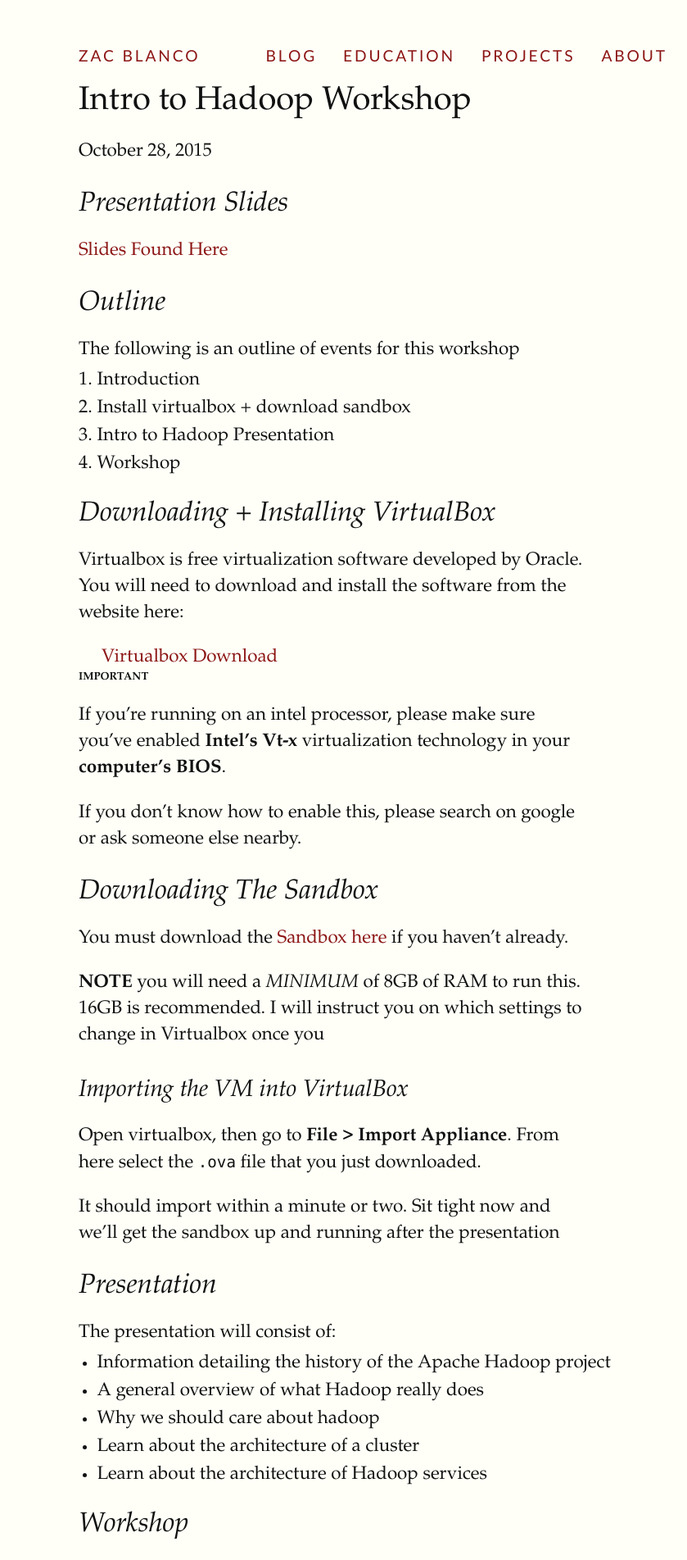
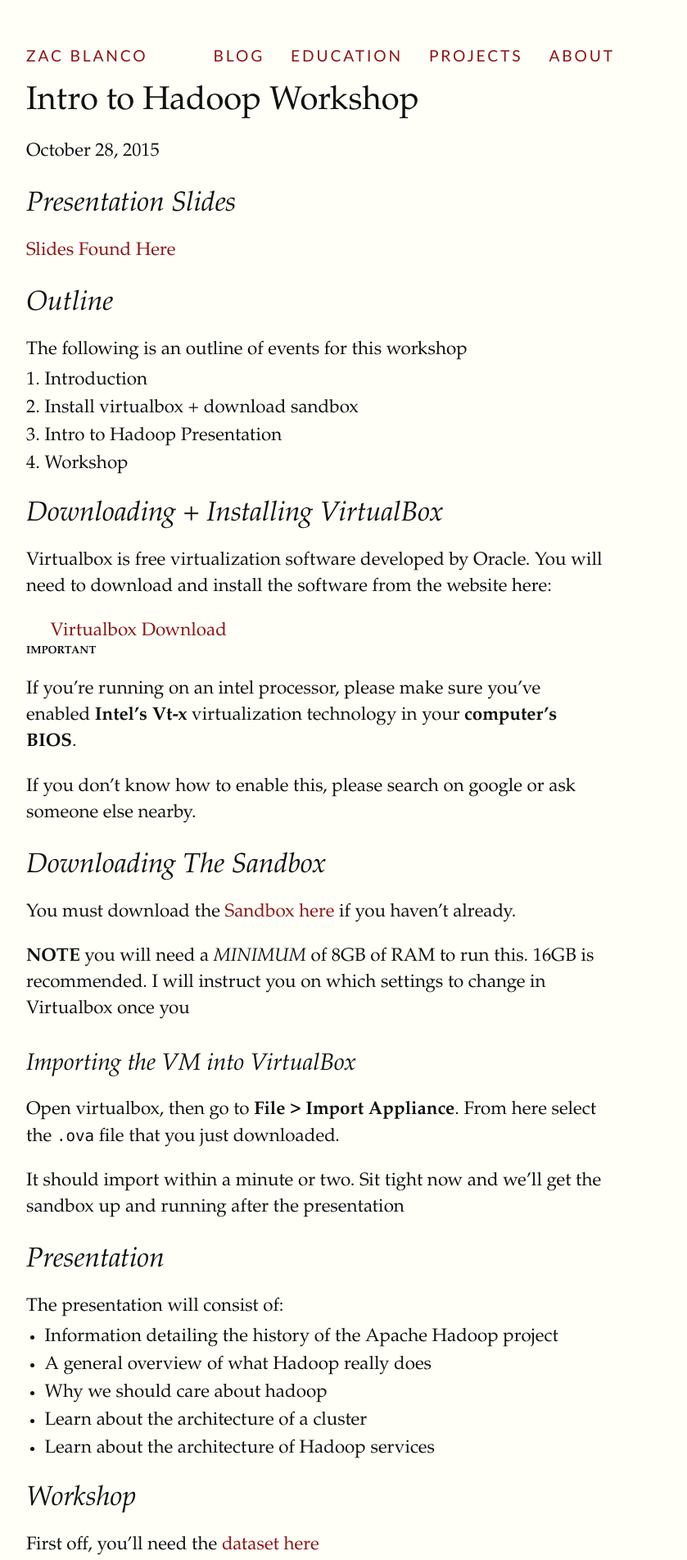
Before and after one commit to ZacBlanco/zacblanco.github.io, a Jekyll site: the page built from _posts/2015-10-28-hadoop-workshop.md, in a window 1280 px wide. Shown: the top 1903 px of the page at 82% size, without its empty margins (64-903 px from the left). Built offline with Jekyll 4.4.1, drawn with Linux system fonts in a browser that asks for light colours; some web fonts are replaced; comment, search, counter and statistics services are not loaded; some of the changed text lies outside the part shown.

Commit message:
More tweaks to tufte styling

```diff
--- a/_sass/_settings.scss
+++ b/_sass/_settings.scss
@@ -13,3 +13,5 @@
 $contrast-color: #8C1515;
 $border-color: #333333;
 $link-style: color; // choices are 'color' or 'underline'. Color option styles links with $contrast-color set above
+
+$tufte-width: 60%;
--- a/css/tufte.scss
+++ b/css/tufte.scss
@@ -86,10 +86,10 @@
     }
   }
 
-body { width: 87.5%;
+body { width: 92.5%;
        margin-left: auto;
        margin-right: auto;
-       padding-left: 12.5%;
+       padding-left: 7.5%;
        font-family: $body-font;
        background-color: $bg-color;
        color: $text-color;
@@ -162,7 +162,9 @@
 
 blockquote p, blockquote footer{  width: 45%;
                                   padding-left: 2.5%;
-                                  padding-right: 2.5%;}
+                                  padding-right: 2.5%;
+                                  color: lighten($text-color, 30%);
+                                }
 
 blockquote footer {  font-size: 1.1rem;
                 line-height: 1.78181818;
@@ -248,11 +250,16 @@
 
 ul, ol {
   padding-left: 1.0em;
+  width: $tufte-width;
+}
+
+li ol, li ul {
+  width: 90%;
 }
 
 //li { padding: 0.5em 0; } //vertical padding on list items screws up vertical rhythym
 
-figure, figure img.maincolumn { max-width: 55%;
+figure, figure img.maincolumn { max-width: $tufte-width;
          -webkit-margin-start: 0;
          -webkit-margin-end: 0;
          margin-bottom: 3em; }
@@ -305,7 +312,7 @@
                    color: $contrast-color;
                    top: 0rem; } //removed superscripting for numerical reference in sidenote
 
-p, footer, div.table-wrapper,  .MJXc-display { width: 55%; }
+article > p, footer, div.table-wrapper,  .MJXc-display { width: $tufte-width }
 
 div.table-wrapper, table { overflow-x: auto; } //changed all overflow values to 'auto' so scroll bars appear only as needed
 
@@ -328,7 +335,7 @@
   border-style: solid;
   border-color: #eee;
 }
-pre { width: 89%; //, pre code, p pre code are both selectors in tufte.css - they have been removed here to fix alignment issues
+pre { width: $tufte-width; //, pre code, p pre code are both selectors in tufte.css - they have been removed here to fix alignment issues
            padding-left: 1%;
            overflow-x: auto; }
 
@@ -454,8 +461,8 @@
        padding: 0% 5%;
 
 }
-.full-width article p{
-  width: 90%;
+.full-width article p {
+  width: 70%;
 }
 
 
```
